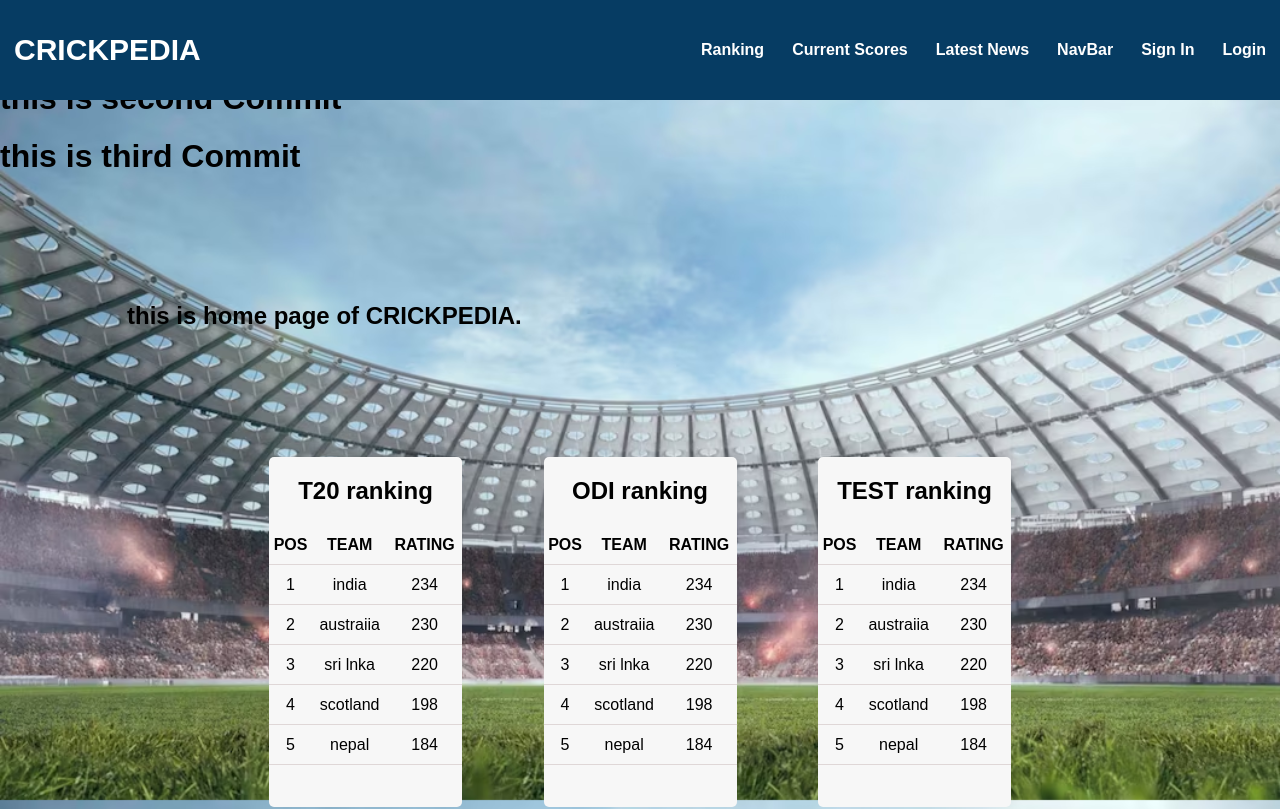
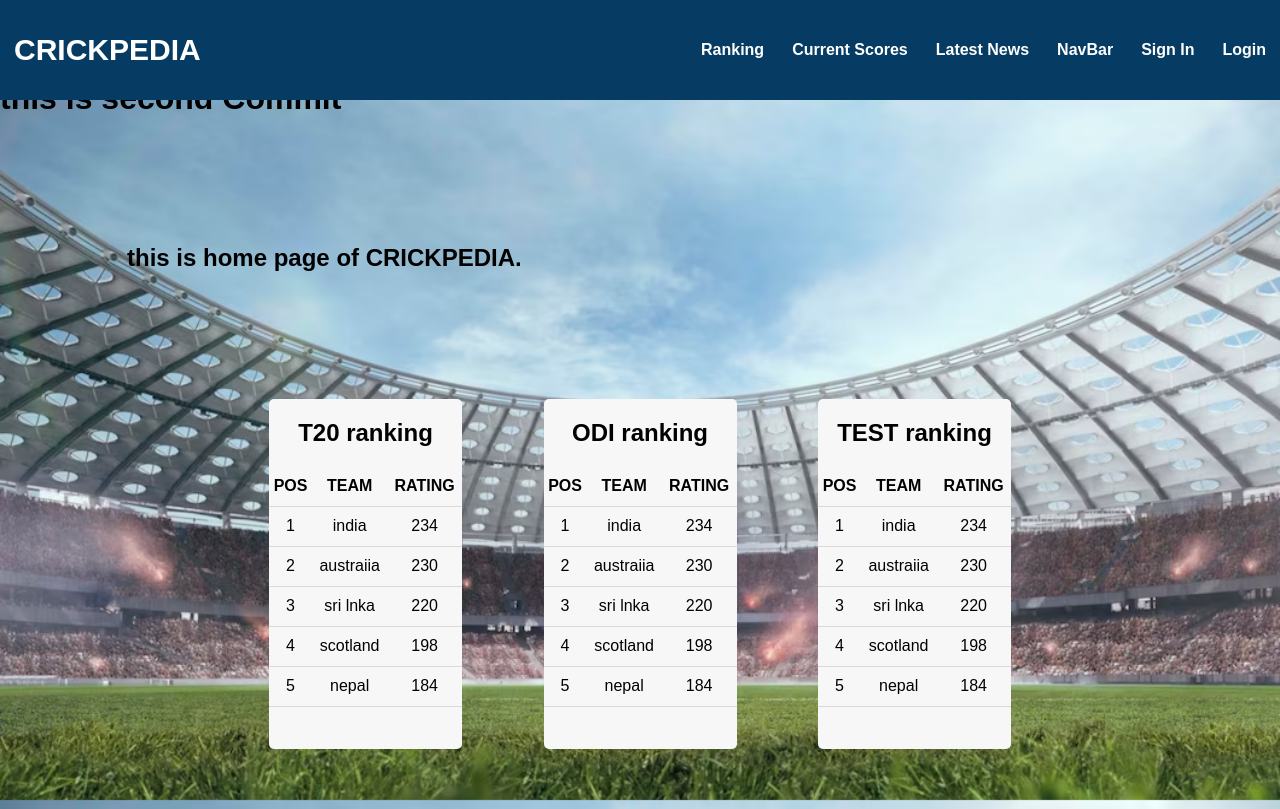
Before and after one commit to Tikam321/cricketistic-app, a React (Create React App) app: page / in a window 1280 px wide. Shown: the top 809 px of the page. Built offline with nearby package versions, Linux system fonts and the light colour scheme.

Commit message:
Revert "this is third commit"
This reverts commit 8a575afdbd9cfe29a6e8fa14cabfe9f005e1ce0f.

```diff
--- a/src/App.tsx
+++ b/src/App.tsx
@@ -16,7 +16,6 @@ function App() {
     <>
     <h1> this is first Commit</h1>
     <h1> this is second Commit</h1>
-    <h1> this is third Commit</h1>
     <NavBar/>
     <Routes>
       <Route path="/" element={<Home />} />
```
